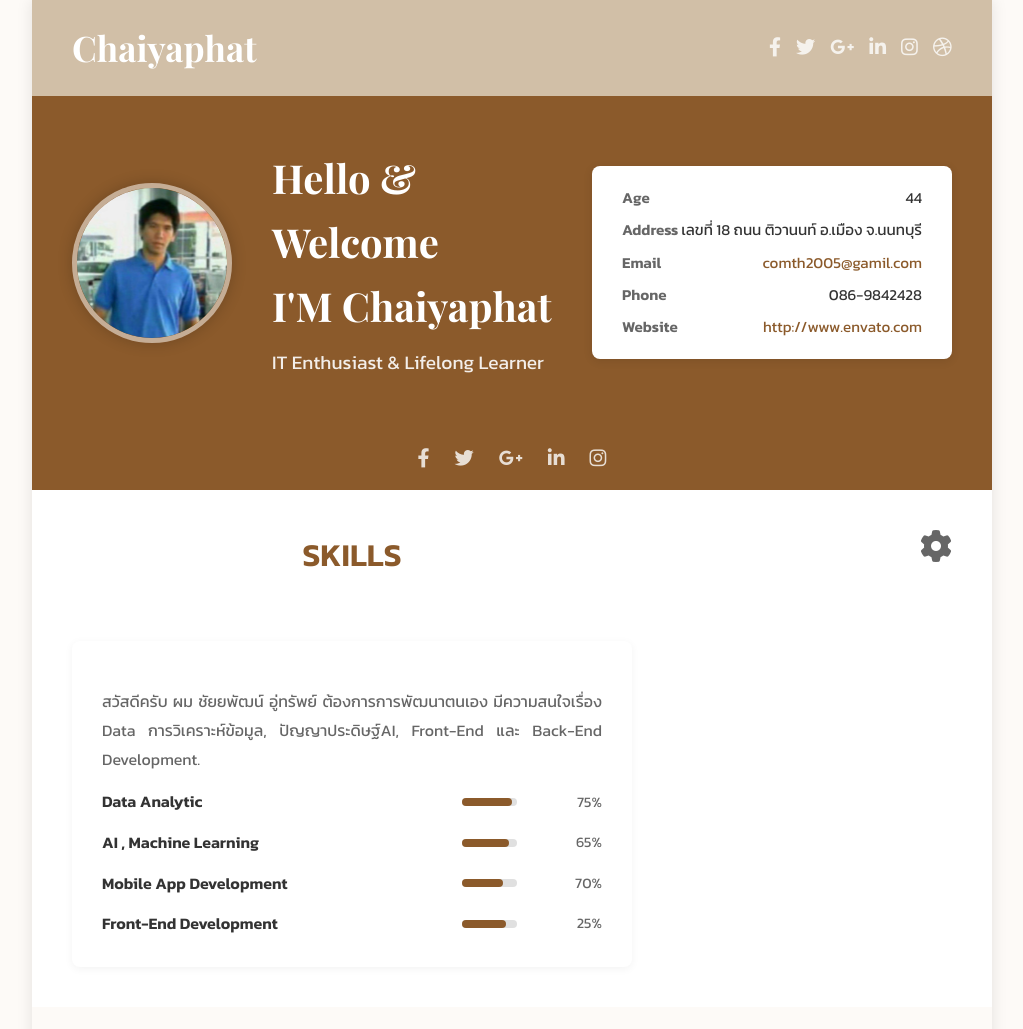
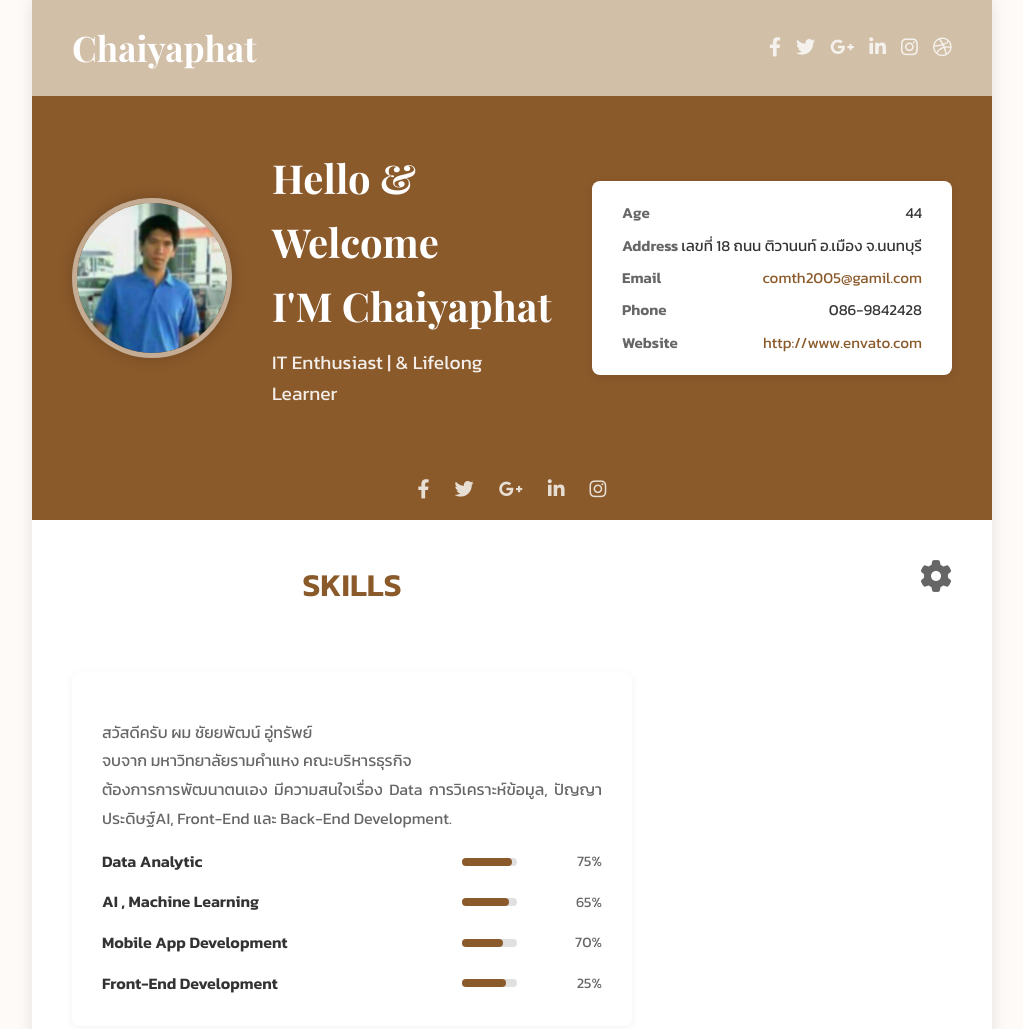
Before and after one commit to NatureScript/NatureScript.github.io, a plain HTML site: page resume/index.html in a window 1280 px wide. Shown: the top 1029 px of the page, without its empty margins (128-1151 px from the left). Drawn offline with nearby package versions, Linux system fonts and the light colour scheme.

Commit message:
update Profile

```diff
--- a/resume/index.html
+++ b/resume/index.html
@@ -381,7 +381,7 @@
                 </div>
             <div class="intro-text">
                 <h2>Hello & Welcome <br> I'M Chaiyaphat</h2>
-                <p>IT Enthusiast & Lifelong Learner</p>
+                <p>IT Enthusiast |   & Lifelong Learner</p>
             </div>
             <div class="contact-details">
                 <ul>
@@ -410,7 +410,7 @@
                 <div class="section-title">SKILLS</div>
                 <div class="section-box">
                     <p class="about-text">
-                        สวัสดีครับ ผม ชัยยพัฒน์ อู่ทรัพย์ ต้องการการพัฒนาตนเอง มีความสนใจเรื่อง Data การวิเคราะห์ข้อมูล, ปัญญาประดิษฐ์AI, Front-End และ Back-End Development.
+                        สวัสดีครับ ผม ชัยยพัฒน์ อู่ทรัพย์  <br>จบจาก มหาวิทยาลัยรามคำแหง คณะบริหารธุรกิจ  <br>ต้องการการพัฒนาตนเอง มีความสนใจเรื่อง Data การวิเคราะห์ข้อมูล, ปัญญาประดิษฐ์AI, Front-End และ Back-End Development.
                     </p>
                     <ul class="skills-list">
                         <li class="skill-item">
```
